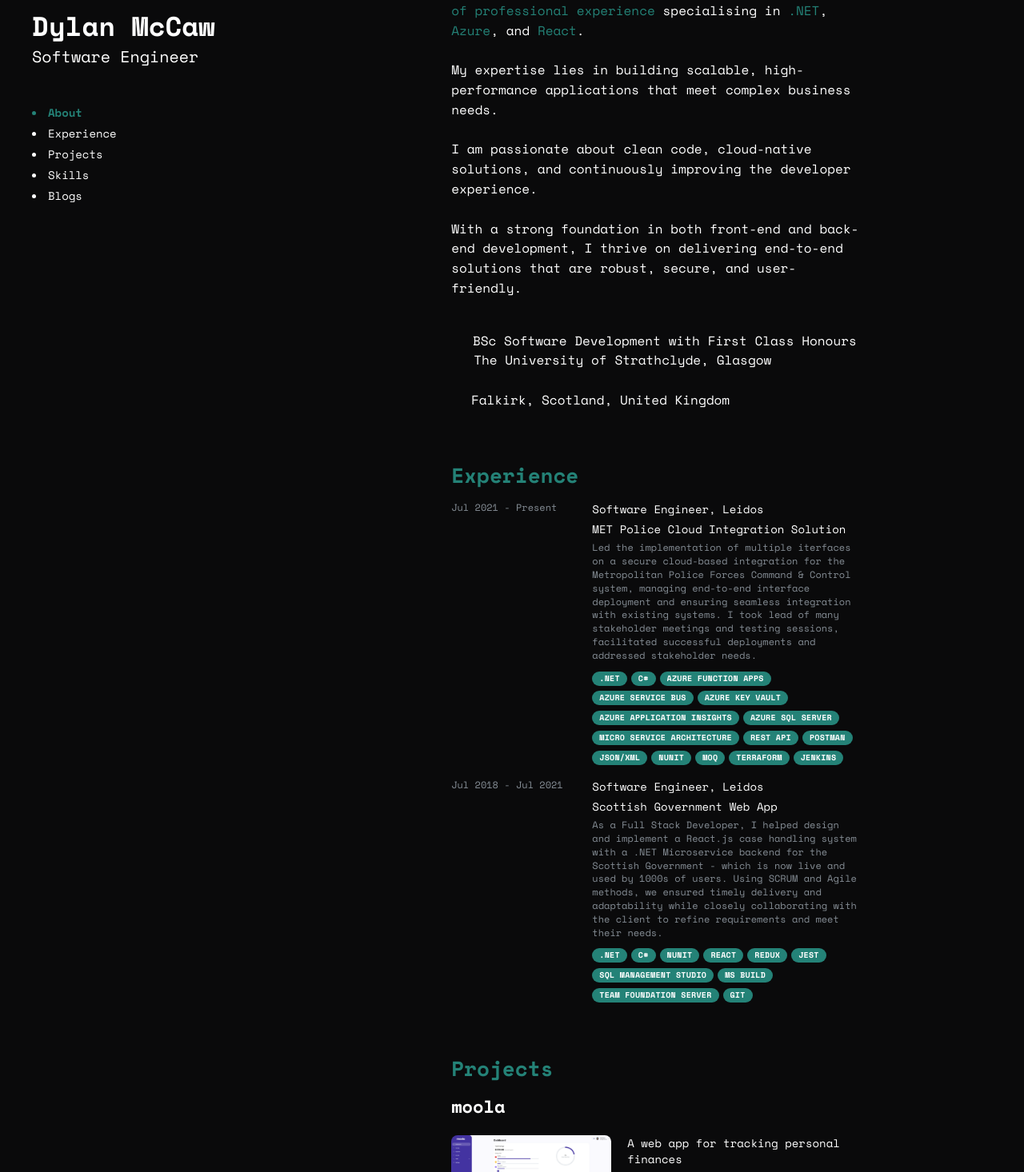
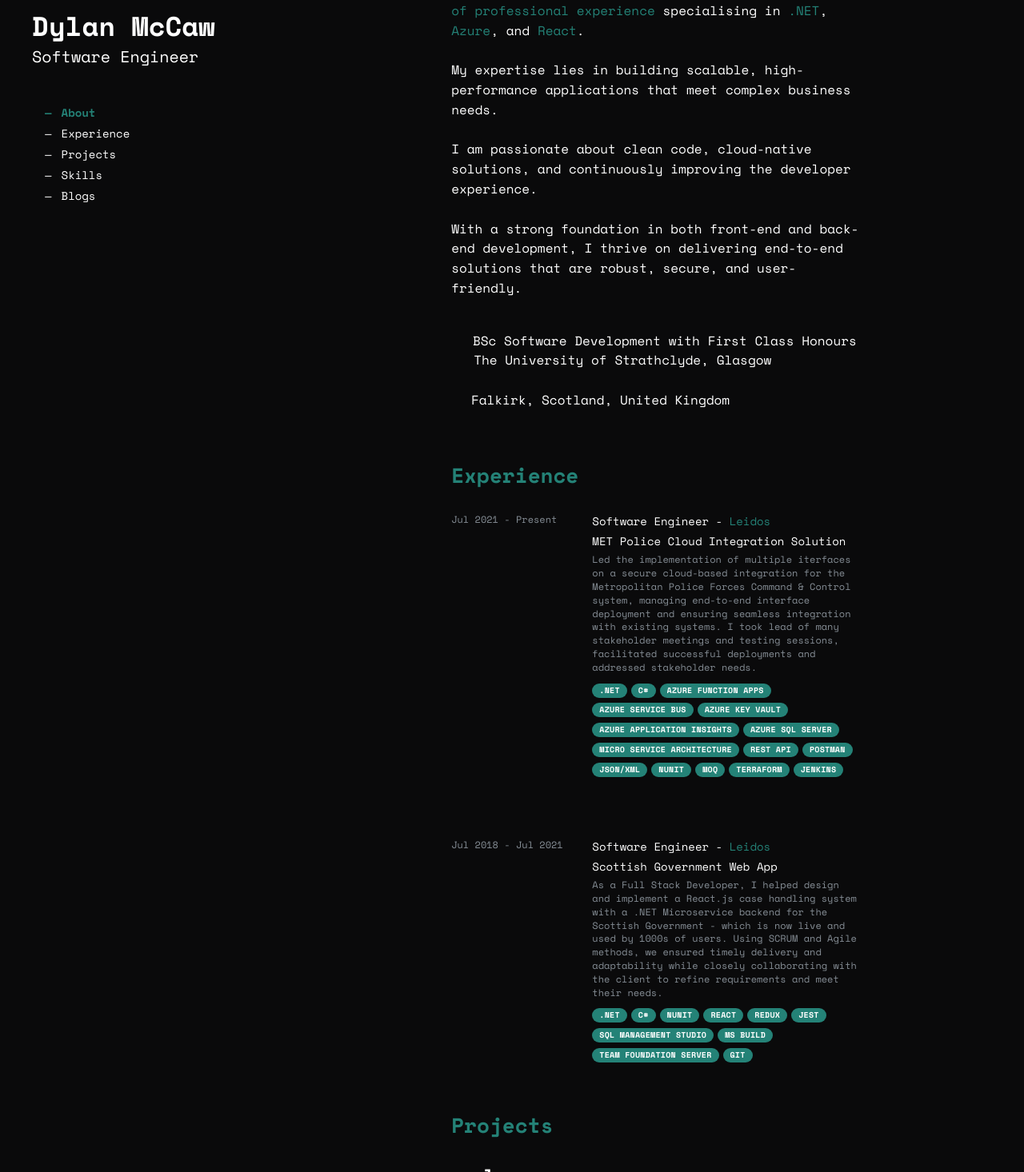
Before and after one commit to DylanMcCaw/portfolio-webpage, a React (Vite) app: page / in a window 1280 px wide. Shown: the part 244-1710 px from the top of the page at 80% size. Built offline with nearby package versions, Linux system fonts and the light colour scheme; some icons are missing.

Commit message:
UI Tweaks

```diff
--- a/src/components/Blogs.jsx
+++ b/src/components/Blogs.jsx
@@ -8,7 +8,7 @@
 
   return (
     <>
-      <Title style={{color:"#248277", paddingBottom:"15px", fontFamily:'Space Mono'}} order={2}>Blogs</Title>
+      <Title style={{color:"#248277", paddingBottom:"30px", fontFamily:'Space Mono'}} order={2}>Blogs</Title>
       {blogs.length > 0 ? (
         <List spacing="md">
           {blogs.map((blog, index) => (
--- a/src/components/Experience.jsx
+++ b/src/components/Experience.jsx
@@ -1,18 +1,22 @@
 import React from 'react';
-import { Title, Text, Grid, Badge } from '@mantine/core';
+import { Title, Text, Grid, Badge, Anchor } from '@mantine/core';
 
 function Experience() {
   const experiences = [
     {
       period: 'Jul 2021 - Present',
-      title: 'Software Engineer, Leidos',
+      title: 'Software Engineer',
+      company: 'Leidos',
+      companyLink: 'https://www.leidos.com/',
       project: 'MET Police Cloud Integration Solution',
       description: 'Led the implementation of multiple iterfaces on a secure cloud-based integration for the Metropolitan Police Forces Command & Control system, managing end-to-end interface deployment and ensuring seamless integration with existing systems. I took lead of many stakeholder meetings and testing sessions, facilitated successful deployments and addressed stakeholder needs.',
       skills: ['.NET', 'C#', 'Azure Function Apps', 'Azure Service Bus', 'Azure Key Vault', 'Azure Application Insights', 'Azure SQL Server', 'Micro Service Architecture', 'REST Api', 'Postman', 'JSON/XML', 'NUnit', 'Moq', 'Terraform', 'Jenkins']
     },
     {
       period: 'Jul 2018 - Jul 2021',
-      title: 'Software Engineer, Leidos',
+      title: 'Software Engineer',
+      company: 'Leidos',
+      companyLink: 'https://www.leidos.com/',
       project: 'Scottish Government Web App',
       description: 'As a Full Stack Developer, I helped design and implement a React.js case handling system with a .NET Microservice backend for the Scottish Government - which is now live and used by 1000s of users. Using SCRUM and Agile methods, we ensured timely delivery and adaptability while closely collaborating with the client to refine requirements and meet their needs.',
       skills: ['.NET', 'C#', 'NUnit', 'React', 'Redux', 'Jest', 'SQL Management Studio', 'MS Build', 'Team Foundation Server', 'Git' ]
@@ -21,24 +25,29 @@
 
   return (
     <>
-      <Title style={{ color: "#248277", paddingBottom: "15px", fontFamily:'Space Mono' }} order={2}>Experience</Title>
+      <Title style={{ color: "#248277", paddingBottom: "30px", fontFamily:'Space Mono' }} order={2}>Experience</Title>
       <Grid gutter="md">
         {experiences.map((experience, index) => (
           <React.Fragment key={index}>
-            <Grid.Col span={4}>
+            <Grid.Col span={4} >
               <Text color="dimmed" size="xs" align="left" style={{ whiteSpace: 'nowrap' }}>
                 {experience.period}
               </Text>
             </Grid.Col>
             <Grid.Col span={8}>
-              <Text weight={700} size="sm">{experience.title}</Text>
+              <Text weight={700} size="sm">
+                {experience.title} - {' '}
+                <Anchor href={experience.companyLink} target="_blank" style={{ color: '#248277' }}>
+                  {experience.company}
+                </Anchor>
+              </Text>
               <Text size="sm" style={{ marginTop: '5px' }}>
                 {experience.project}
               </Text>
               <Text color="dimmed" size="xs" style={{ marginTop: '5px' }}>
                 {experience.description}
               </Text>
-              <div style={{ marginTop: '5px' }}>
+              <div style={{ marginTop: '5px', marginBottom: '60px'}}>
                 {experience.skills.map((skill, skillIndex) => (
                   <Badge key={skillIndex} color="#248277" size="sm" style={{ marginRight: '5px' }}>
                     {skill}
--- a/src/components/LeftSection.jsx
+++ b/src/components/LeftSection.jsx
@@ -60,10 +60,11 @@
         />
       </Text>
       {/* List of Sections */}
-      <List spacing="sm" size="sm" center>
+      <List spacing="sm" size="sm" center withPadding>
         {sections.map((section) => (
           <List.Item
             key={section}
+            icon="—" // Dash icon
             onClick={() => handleSectionClick(section)}
             style={{
               color: activeSection === section ? '#248277' : 'inherit',
--- a/src/components/Projects.jsx
+++ b/src/components/Projects.jsx
@@ -13,7 +13,7 @@
 
   return (
     <>
-      <Title style={{ color: "#248277", paddingBottom: "15px", fontFamily: 'Space Mono' }} order={2}>
+      <Title style={{ color: "#248277", paddingBottom: "30px", fontFamily: 'Space Mono' }} order={2}>
         Projects
       </Title>
       <SimpleGrid
--- a/src/components/RightSection.jsx
+++ b/src/components/RightSection.jsx
@@ -14,7 +14,7 @@
       <div id="about" ref={(el) => (sectionRefs.current['about'] = el)} style={sectionStyle}>
         <About />
       </div>
-      <div id="experience" ref={(el) => (sectionRefs.current['experience'] = el)} style={sectionStyle}>
+      <div id="experience" ref={(el) => (sectionRefs.current['experience'] = el)}>
         <Experience />
       </div>
       <div id="projects" ref={(el) => (sectionRefs.current['projects'] = el)} style={sectionStyle}>
```
